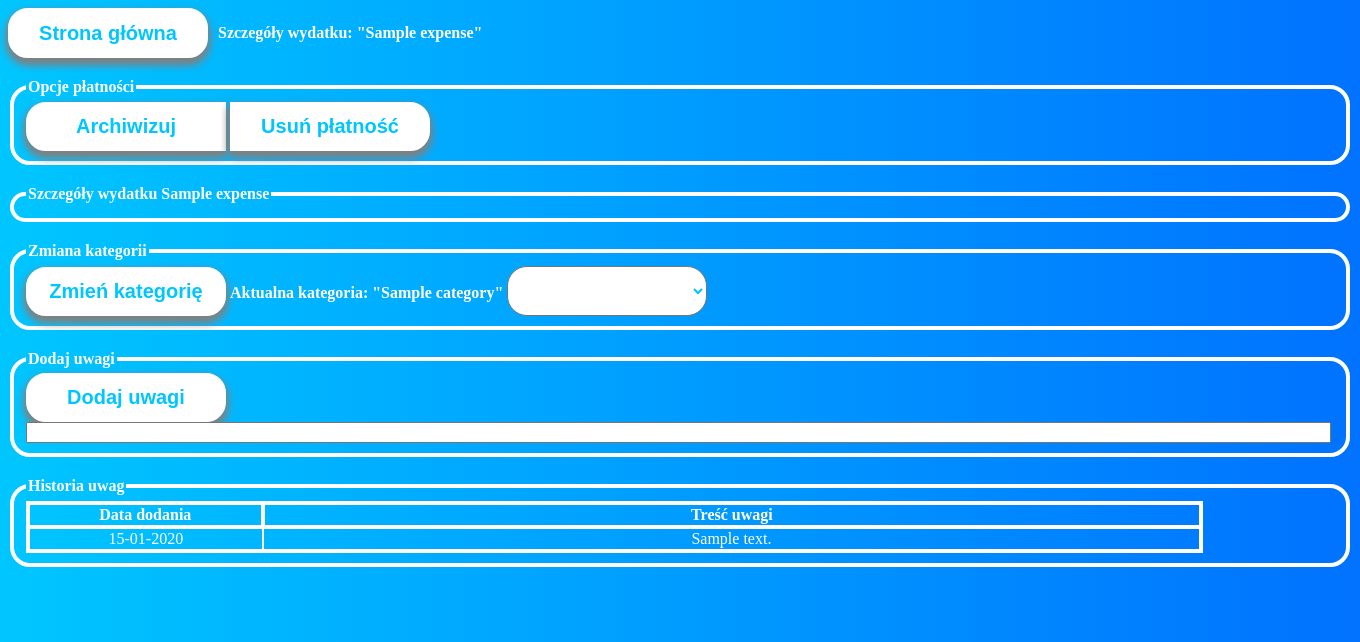
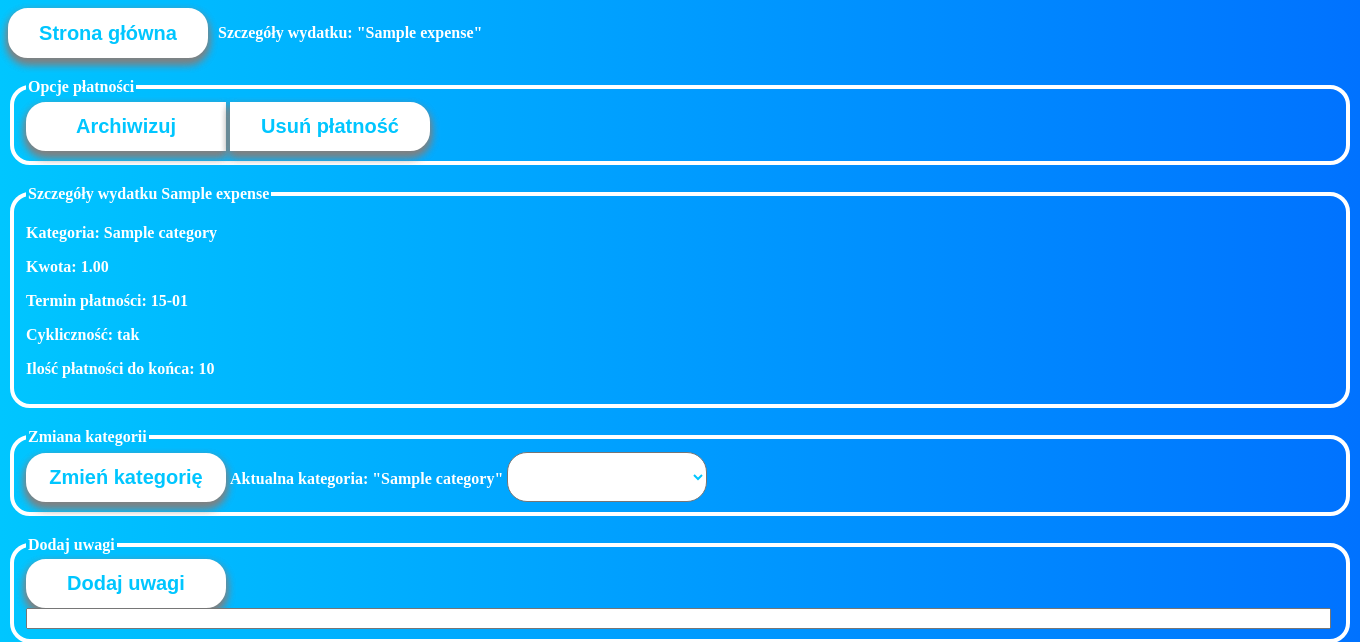
Before and after one commit to PPodhorodecki/Budget_Tracker, a Django app: page /details/1/ in a window 1360 px wide. Shown: the top 642 px of the page. Run offline with Django 4.2, Linux system fonts and the light colour scheme; a user stored in the database is signed in; tables that the repository leaves empty hold one stand-in row (values such as "Sample post"); lists and menus that the app fills with data are empty.

Commit message:
finished adding new expenses, if expense is paid and is continuity it appears new expense with new deadline and not paid

```diff
--- a/budgettracker_project/budgettracker_app/templates/details.html
+++ b/budgettracker_project/budgettracker_app/templates/details.html
@@ -31,7 +31,23 @@
             </fieldset>
             <fieldset>
                 <legend><b>Szczegóły wydatku {{ expense.name }}</b></legend>
-
+                    <p><b>Kategoria: {{ expense.category.name }}</b></p>
+                    <p><b>Kwota: {{ expense.value }}</b></p>
+                    {% if expense.deadline == Null %}
+                        <p><b>Termin płatności: brak terminu</b></p>
+                    {% else %}
+                        <p><b>Termin płatności: {{ expense.deadline|date:"d-m" }}</b></p>
+                    {% endif %}
+                    {% if expense.continuity == False %}
+                        <p><b>Cykliczność: nie</b></p>
+                    {% else %}
+                        <p><b>Cykliczność: tak</b></p>
+                        {% if expense.exp_amount == 1000 %}
+                            <p><b>Ilość płatności do końca: cyklicznie, bez ilości płatności</b></p>
+                        {% else %}
+                            <p><b>Ilość płatności do końca: {{ expense.exp_amount }}</b></p>
+                        {% endif %}
+                    {% endif %}
             </fieldset>
             <fieldset>
                 <legend><b>Zmiana kategorii</b></legend>
--- a/budgettracker_project/budgettracker_app/views.py
+++ b/budgettracker_project/budgettracker_app/views.py
@@ -274,7 +274,30 @@ class Details(View):
         if 'paid' in request.POST:
             expense = Expense.objects.get(id=expid)
             expense.is_paid = True
+            expense.exp_amount -= 1
             expense.save()
+            if expense.continuity == True and expense.exp_amount > 0:
+                next_exp = Expense()
+                next_exp.name = expense.name
+                next_exp.value = expense.value
+                next_exp.create = date.today()
+                next_exp.deadline = expense.next_exp
+                next_exp.continuity = expense.continuity
+                next_exp.exp_amount = expense.exp_amount
+                next_exp.period_delta = expense.period_delta
+                number1 = expense.period_delta.find('_')
+                number2 = int(expense.period_delta[:number1])
+                period = expense.period_delta[-(len(expense.period_delta)-number1-1):]
+                if period == 'days':
+                    next_exp.next_exp = expense.next_exp + relativedelta(days=number2)
+                elif period == 'weeks':
+                    next_exp.next_exp = expense.next_exp + relativedelta(weeks=number2)
+                elif period == 'months':
+                    next_exp.next_exp = expense.next_exp + relativedelta(months=number2)
+                next_exp.is_paid = False
+                next_exp.user = request.user
+                next_exp.category = expense.category
+                next_exp.save()
             return redirect('main')
         if 'delete' in request.POST:
             expense = Expense.objects.get(id=expid)
```
